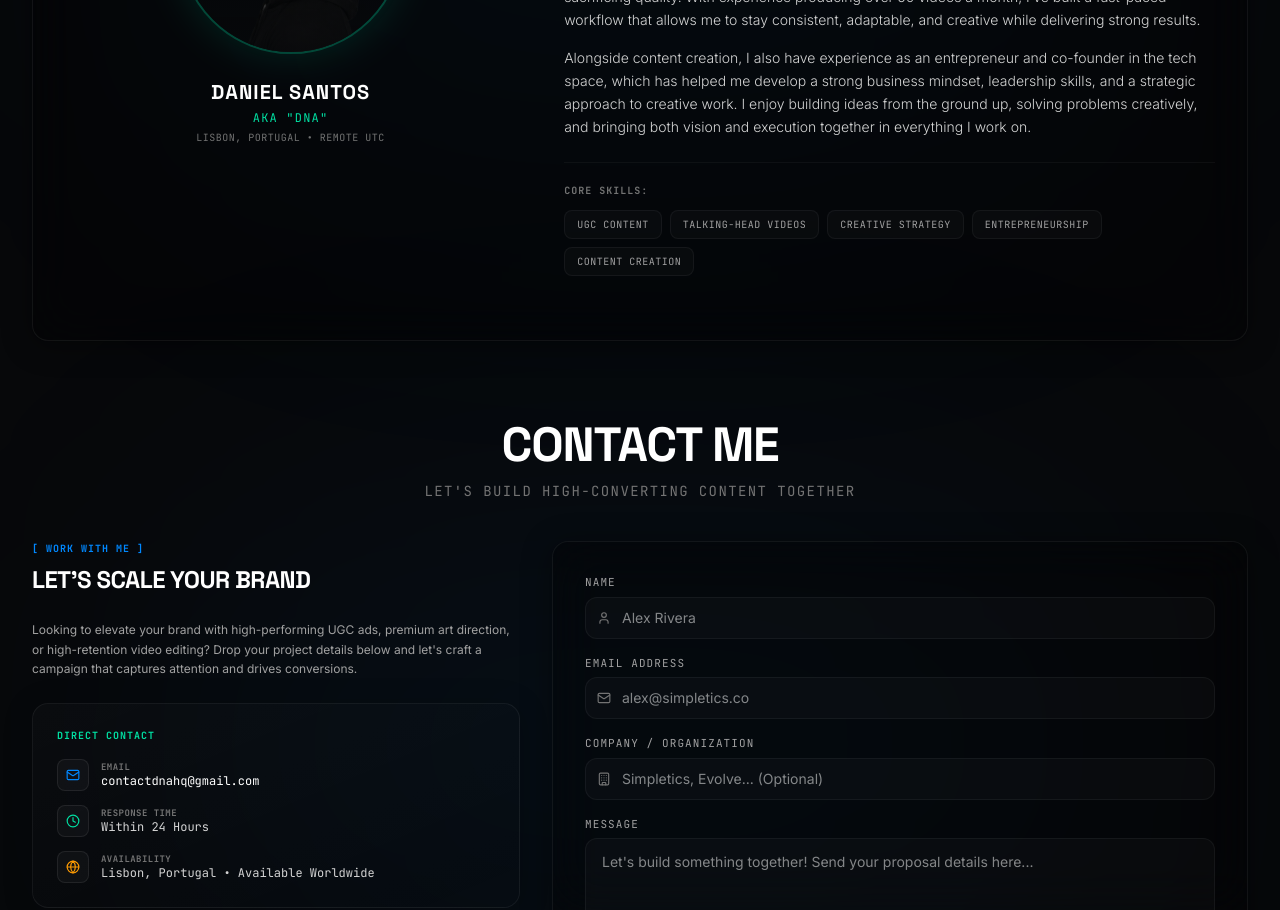
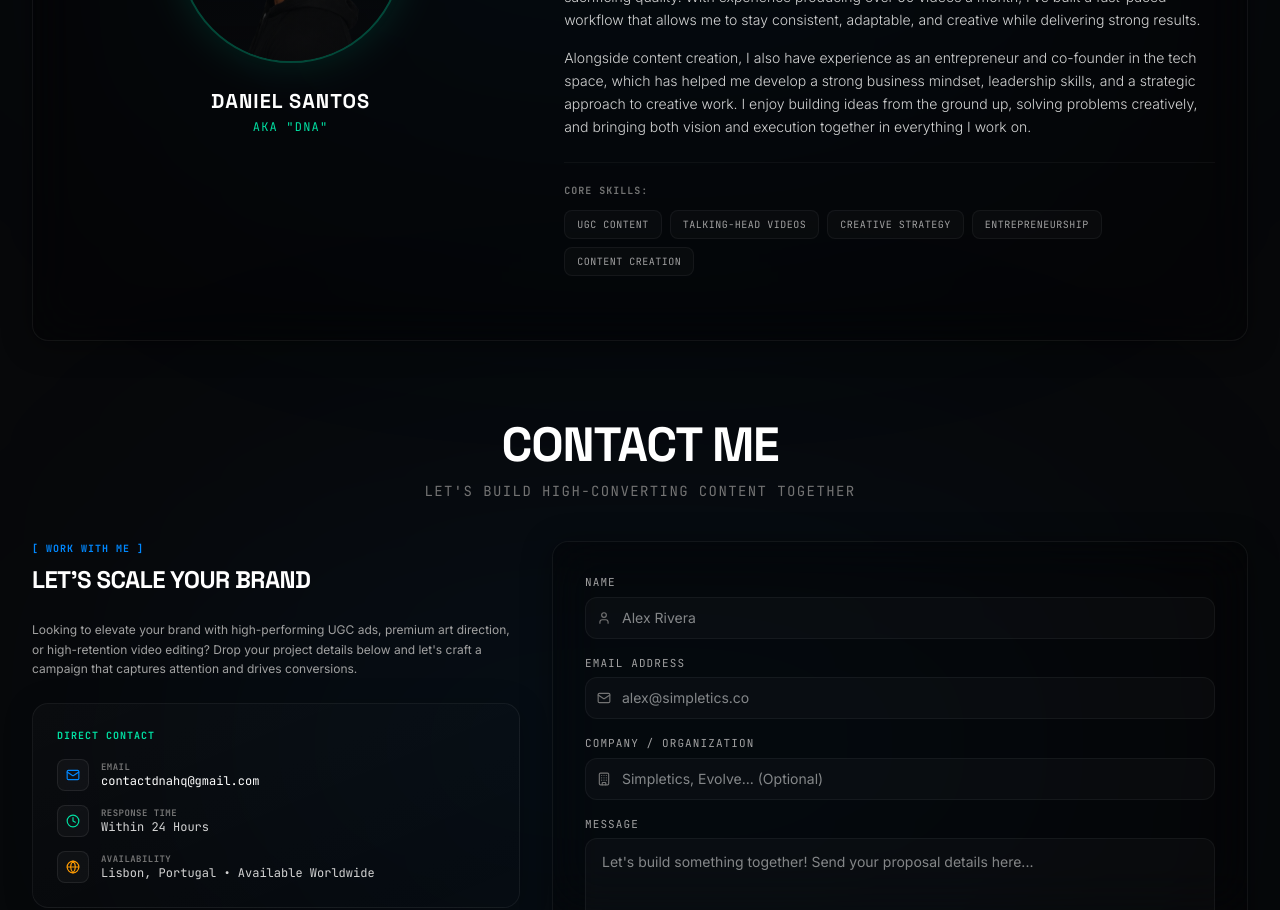
Before and after one commit to dannydnahd64-jpg/daniel-santos-portfolio, a React (Vite) app: page / in a window 1280 px wide. Shown: the part 3220-4130 px from the top of the page. Built offline with nearby package versions, Linux system fonts and the light colour scheme.

Commit message:
chore: clean up contact details

```diff
--- a/src/App.tsx
+++ b/src/App.tsx
@@ -393,9 +393,6 @@ export default function App() {
                   <p className="text-xs font-mono text-brand-primary tracking-widest uppercase">
                     AKA "DNA"
                   </p>
-                  <p className="text-[10px] font-mono text-neutral-500 tracking-wider uppercase mt-1">
-                    Lisbon, Portugal &bull; Remote UTC
-                  </p>
                 </div>
               </div>
 
```
